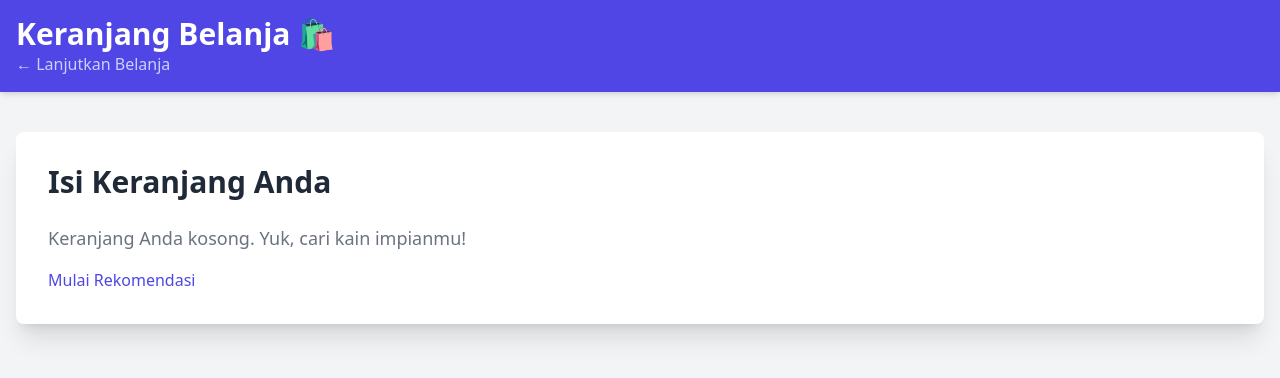
After one commit to agunggema-debug/toko-kains, a Flask app: page /cart in a window 1280 px wide. The commit adds this page. Shown: the top 378 px of the page. Run offline with Flask 3, Linux system fonts and the light colour scheme; some libraries are stand-ins or nearby versions.

Commit message:
feat: Initial commit for Smart Fabric Recommender App

```diff
--- a/app.py
+++ b/app.py
@@ -1,67 +1,315 @@
-from flask import Flask, render_template, request, jsonify
+from flask import Flask, render_template, request, make_response
+import json
 
 app = Flask(__name__)
 
 # --- Data Simulasi Kain (Simulasi Database) ---
 # Di dunia nyata, data ini akan diambil dari database
 kain_data = [
-    {"nama": "Katun Jepang Premium", "jenis": "katun", "warna": "putih", "motif": "polos", "kegunaan": "kemeja, dress", "harga": "Rp 45.000/m"},
-    {"nama": "Sutra Satin Elegant", "jenis": "sutra", "warna": "emas", "motif": "polos", "kegunaan": "gaun malam, selendang", "harga": "Rp 75.000/m"},
-    {"nama": "Linen Rami Alami", "jenis": "linen", "warna": "beige", "motif": "polos", "kegunaan": "celana, outer", "harga": "Rp 55.000/m"},
-    {"nama": "Woolpeach Floral", "jenis": "wolfis", "warna": "biru", "motif": "bunga", "kegunaan": "gamis, tunik", "harga": "Rp 35.000/m"},
-    {"nama": "Denim Strech", "jenis": "denim", "warna": "biru", "motif": "polos", "kegunaan": "jaket, jeans", "harga": "Rp 60.000/m"},
-    {"nama": "Rayon Viscose Motif", "jenis": "rayon", "warna": "hijau", "motif": "abstrak", "kegunaan": "pajamas, daster", "harga": "Rp 30.000/m"},
-    {"nama": "Brokat Semi-Prancis", "jenis": "brokat", "warna": "merah", "motif": "renda", "kegunaan": "kebaya, dress pesta", "harga": "Rp 90.000/m"},
+    {"nama": "Katun Jepang Premium", "jenis": "katun", "warna": "putih", "motif": "polos", "kegunaan": "kemeja, dress", "harga": "Rp 45.000/m", "image_url": "https://picsum.photos/seed/katun/300/200"},
+    {"nama": "Sutra Satin Elegant", "jenis": "sutra", "warna": "emas", "motif": "polos", "kegunaan": "gaun malam, selendang", "harga": "Rp 75.000/m", "image_url": "https://picsum.photos/seed/sutra/300/200"},
+    {"nama": "Linen Rami Alami", "jenis": "linen", "warna": "beige", "motif": "polos", "kegunaan": "celana, outer", "harga": "Rp 55.000/m", "image_url": "https://picsum.photos/seed/linen/300/200"},
+    {"nama": "Woolpeach Floral", "jenis": "wolfis", "warna": "biru", "motif": "bunga", "kegunaan": "gamis, tunik", "harga": "Rp 35.000/m", "image_url": "https://picsum.photos/seed/woolpeach/300/200"},
+    {"nama": "Denim Strech", "jenis": "denim", "warna": "biru", "motif": "polos", "kegunaan": "jaket, jeans", "harga": "Rp 60.000/m", "image_url": "https://picsum.photos/seed/denim/300/200"},
+    {"nama": "Rayon Viscose Motif", "jenis": "rayon", "warna": "hijau", "motif": "abstrak", "kegunaan": "pajamas, daster", "harga": "Rp 30.000/m", "image_url": "https://picsum.photos/seed/rayon/300/200"},
+    {"nama": "Brokat Semi-Prancis", "jenis": "brokat", "warna": "merah", "motif": "renda", "kegunaan": "kebaya, dress pesta", "harga": "Rp 90.000/m", "image_url": "https://picsum.photos/seed/brokat/300/200"},
+    {"nama": "Katun Motif Garis", "jenis": "katun", "warna": "abu-abu", "motif": "garis", "kegunaan": "kemeja, rok", "harga": "Rp 40.000/m", "image_url": "https://picsum.photos/seed/katunmotif/300/200"},
 ]
+# --- Muat Bobot dari File Konfigurasi ---
+def load_weights():
+    """Memuat bobot dari file konfigurasi JSON."""
+    try:
+        with open('config.json', 'r') as f:
+            config = json.load(f)
+            return config.get('rekomendasi_bobot', {})
+    except FileNotFoundError:
+        print("PERINGATAN: config.json tidak ditemukan. Menggunakan bobot default.")
+        return {'jenis': 5, 'warna': 3, 'motif': 2}
+    except json.JSONDecodeError:
+        print("ERROR: config.json tidak valid. Menggunakan bobot default.")
+        return {'jenis': 5, 'warna': 3, 'motif': 2}
+
+# Muat bobot saat aplikasi dimulai
+BOBOT = load_weights()
+TOTAL_BOBOT_MAX = sum(BOBOT.values()) # Hitung total bobot maksimum secara dinamis
+
+# --- Fungsi Utilitas untuk Opsi Filter ---
+def get_unique_options(key):
+    """Mengambil daftar unik dari nilai 'key' (jenis, warna, atau motif)."""
+    return sorted(list(set([kain[key].title() for kain in kain_data])))
+
+# --- Fungsi Utilitas untuk Mencari Kain ---
+def find_kain_by_name(kain_name):
+    """Mencari objek kain berdasarkan nama yang di-URL-kan."""
+    # Ubah nama_kain menjadi format yang mudah dibandingkan (misal: lowercase, ganti spasi jadi strip)
+    target_slug = kain_name.lower().replace(' ', '-')
+
+    for kain in kain_data:
+        kain_slug = kain['nama'].lower().replace(' ', '-')
+        if kain_slug == target_slug:
+            return kain
+    return None
 
 # --- Simulasi Logika Rekomendasi (Simulasi AI) ---
-def get_rekomendasi(preferensi_jenis):
+# --- Logika Rekomendasi (Diperbarui dengan Scoring) ---
+def calculate_score_and_recommend(preferensi_jenis, preferensi_warna, preferensi_motif):
     """
-    Fungsi sederhana untuk merekomendasikan kain berdasarkan jenis yang disukai.
-    Di dunia nyata, ini bisa berupa model Machine Learning (ML) yang lebih kompleks.
+    Menghitung skor kecocokan setiap kain berdasarkan preferensi dan bobot.
     """
-    rekomendasi = []
-    preferensi_jenis = preferensi_jenis.lower()
+    skor_kain = []
 
-    # Kriteria utama: Cocokkan jenis kain
+    # Normalisasi input
+    jenis_target = preferensi_jenis.lower() if preferensi_jenis else None
+    warna_target = preferensi_warna.lower() if preferensi_warna else None
+    motif_target = preferensi_motif.lower() if preferensi_motif else None
+
+    # Cek apakah ada preferensi yang diisi
+    ada_preferensi = jenis_target or warna_target or motif_target
+
     for kain in kain_data:
-        if preferensi_jenis in kain['jenis'].lower():
-            rekomendasi.append(kain)
+        current_score = 0
 
-    # Jika tidak ada yang cocok, berikan rekomendasi populer/default
-    if not rekomendasi:
-        # Berikan 3 kain populer (misalnya, 3 kain pertama)
-        return kain_data[:3]
+        # 1. Scoring Jenis Kain
+        if jenis_target and jenis_target in kain['jenis'].lower():
+            current_score += BOBOT.get('jenis', 0)
 
-    return rekomendasi
+        # 2. Scoring Warna Kain
+        if warna_target and warna_target in kain['warna'].lower():
+            current_score += BOBOT.get('warna', 0)
+
+        # 3. Scoring Motif Kain
+        if motif_target and motif_target in kain['motif'].lower():
+            current_score += BOBOT.get('motif', 0)
+
+        # Tambahkan skor ke data kain
+        kain_dengan_skor = kain.copy()
+        kain_dengan_skor['skor'] = str(current_score)
+        skor_kain.append(kain_dengan_skor)
+
+    # Filter dan urutkan berdasarkan skor
+    if ada_preferensi:
+        # Hanya tampilkan kain yang memiliki skor lebih besar dari 0 (minimal 1 kecocokan)
+        skor_kain.sort(key=lambda x: int(x['skor']), reverse=True)
+        rekomendasi_final = [kain for kain in skor_kain if int(kain['skor']) > 0]
+    else:
+        # Jika tidak ada input, tampilkan semua kain tanpa pengurutan skor
+        rekomendasi_final = skor_kain
+
+
+    # Jika setelah filter tidak ada hasil, kembalikan semua data awal (atau data populer)
+    if not rekomendasi_final:
+        return skor_kain # Mengembalikan semua kain (semuanya memiliki skor 0)
+
+    return rekomendasi_final
 
 # --- Routing Flask ---
 
 @app.route('/')
 def index():
-    """Menampilkan halaman utama dengan formulir input."""
-    # Daftar jenis kain unik untuk dropdown
-    jenis_kain_unik = sorted(list(set([kain['jenis'].title() for kain in kain_data])))
-    return render_template('index.html', jenis_kain=jenis_kain_unik)
+    """Menampilkan halaman utama dengan semua opsi filter."""
 
+    default_preferensi = {
+        'jenis': '',
+        'warna': '',
+        'motif': '',
+    }
+
+    context = {
+        'jenis_kain': get_unique_options('jenis'),
+        'warna_kain': get_unique_options('warna'),
+        'motif_kain': get_unique_options('motif'),
+        'preferensi_dipilih': default_preferensi,
+        'total_bobot_max': TOTAL_BOBOT_MAX # Kirim variabel ini ke template
+    }
+    return render_template('index.html', **context)
+
+#--- Routing Flask untuk Rekomendasi ---
 @app.route('/recommend', methods=['POST'])
 def recommend():
-    """Menerima input dari form dan mengembalikan rekomendasi."""
+    """Menerima input dari form (jenis, warna, motif) dan mengembalikan rekomendasi."""
+
     # Ambil input dari form
-    preferensi = request.form.get('preferensi_jenis')
+    preferensi_jenis = request.form.get('preferensi_jenis')
+    preferensi_warna = request.form.get('preferensi_warna')
+    preferensi_motif = request.form.get('preferensi_motif')
 
     # Dapatkan rekomendasi
-    hasil_rekomendasi = get_rekomendasi(preferensi)
+    hasil_rekomendasi = calculate_score_and_recommend(preferensi_jenis, preferensi_warna, preferensi_motif)
 
-    # Kembalikan hasilnya ke template untuk ditampilkan
-    jenis_kain_unik = sorted(list(set([kain['jenis'].title() for kain in kain_data])))
-    return render_template('index.html',
-                           rekomendasi=hasil_rekomendasi,
-                           jenis_kain=jenis_kain_unik,
-                           preferensi_dipilih=preferensi)
+    # Siapkan konteks untuk template
+    context = {
+        'jenis_kain': get_unique_options('jenis'),
+        'warna_kain': get_unique_options('warna'),
+        'motif_kain': get_unique_options('motif'),
+        'rekomendasi': hasil_rekomendasi,
+        # Untuk mempertahankan pilihan pengguna di form setelah submit
+        'preferensi_dipilih': {
+            'jenis': preferensi_jenis,
+            'warna': preferensi_warna,
+            'motif': preferensi_motif,
+        },
+        'total_bobot_max': TOTAL_BOBOT_MAX # Kirim variabel ini ke template
+    }
+    return render_template('index.html', **context)
+
+#--- Routing Flask untuk Halaman Detail Produk ---
+@app.route('/product/<kain_name>')
+def product_detail(kain_name):
+    """Menampilkan halaman detail produk."""
+    kain = find_kain_by_name(kain_name)
+
+    if kain:
+        # Untuk halaman detail, kita tidak perlu skor relevansi,
+        # tapi kita kirim semua data yang ada.
+        return render_template('detail.html', kain=kain)
+    else:
+        # Jika kain tidak ditemukan, kembali ke halaman utama atau tampilkan 404
+        return "Produk tidak ditemukan!", 404
+
+#
+@app.route('/add_to_cart/<kain_name>')
+def add_to_cart(kain_name):
+    """Menambahkan item ke keranjang (disimpan di cookie) dan mengarahkan kembali ke detail produk."""
+    kain = find_kain_by_name(kain_name)
+
+    if not kain:
+        return "Produk tidak ditemukan!", 404
+
+    # 1. Ambil data keranjang yang sudah ada dari cookie
+    cart_items_str = request.cookies.get('cart', '[]')
+    try:
+        cart_items = json.loads(cart_items_str)
+    except json.JSONDecodeError:
+        cart_items = []
+
+    # 2. Tambahkan item baru
+    item_id = kain_name.lower().replace(' ', '-')
+
+    # Cek apakah item sudah ada di keranjang (kita hanya tambahkan 1 unit untuk kesederhanaan)
+    found = False
+    for item in cart_items:
+        if item['id'] == item_id:
+            item['qty'] += 1
+            found = True
+            break
+
+    if not found:
+        cart_items.append({
+            'id': item_id,
+            'name': kain['nama'],
+            'price': kain['harga'],
+            'qty': 1
+        })
+
+    # 3. Simpan kembali ke cookie
+    response = make_response(redirect(url_for('product_detail', kain_name=kain_name)))
+    response.set_cookie('cart', json.dumps(cart_items), max_age=60*60*24*7) # Cookie berlaku 7 hari
+
+    return response
+
+@app.route('/cart')
+def cart_summary():
+    """Menampilkan ringkasan isi keranjang."""
+    cart_items_str = request.cookies.get('cart', '[]')
+    try:
+        cart_items = json.loads(cart_items_str)
+    except json.JSONDecodeError:
+        cart_items = []
+
+    total_belanja = 0
+
+    # Hitung total belanja
+    for item in cart_items:
+        # Ambil harga (misal: "Rp 45.000/m")
+        price_str = item.get('price', 'Rp 0/m')
+
+        # Bersihkan string harga untuk mendapatkan angka
+        # Hapus "Rp", hapus "/m", hapus titik, lalu konversi ke integer
+        cleaned_price = price_str.replace('Rp', '').replace('/m', '').replace('.', '').strip()
+        try:
+            unit_price = int(cleaned_price)
+        except ValueError:
+            unit_price = 0 # Jika konversi gagal, anggap harganya 0
+
+        item_qty = item.get('qty', 0)
+        total_belanja += (unit_price * item_qty)
+
+    # Konversi total belanja ke format rupiah
+    # Gunakan format string Python untuk pemisah ribuan
+    total_belanja_formatted = "Rp {:,}".format(total_belanja).replace(',', '.') # ubah koma jadi titik
+
+    return render_template('cart.html',
+                           cart_items=cart_items,
+                           total_belanja=total_belanja_formatted)
+
+# --- Pastikan Anda mengimpor 'redirect' dan 'url_for' di bagian atas app.py ---
+# from flask import Flask, render_template, request, make_response, redirect, url_for
+# Jika belum, tambahkan:
+from flask import redirect, url_for
+
+#--- Routing Flask untuk Mengelola Keranjang ---
+@app.route('/clear_cart')
+def clear_cart():
+    """Menghapus cookie keranjang (cart) untuk mengosongkan keranjang belanja."""
+
+    # Membuat respons yang akan mengarahkan pengguna kembali ke halaman keranjang
+    response = make_response(redirect(url_for('cart_summary')))
+
+    # Menghapus cookie 'cart' dengan menyetel nilainya ke kosong dan mengatur max_age=0
+    # Ini memberi tahu browser untuk segera menghapus cookie tersebut.
+    response.set_cookie('cart', '', max_age=0)
+
+    return response
+
+#--- Routing Flask untuk Memperbarui Isi Keranjang ---
+@app.route('/update_cart/<item_id>/<action>')
+def update_cart(item_id, action):
+    """
+    Memperbarui isi keranjang (menghapus item atau mengurangi kuantitas)
+    item_id: ID produk (slug)
+    action: 'remove' atau 'decrement'
+    """
+    cart_items_str = request.cookies.get('cart', '[]')
+    try:
+        cart_items = json.loads(cart_items_str)
+    except json.JSONDecodeError:
+        cart_items = []
+
+    new_cart_items = []
+
+    for item in cart_items:
+        if item['id'] == item_id:
+            if action == 'remove':
+                # Jangan tambahkan item ini ke new_cart_items (efeknya dihapus)
+                continue
+
+            elif action == 'decrement':
+                if item['qty'] > 1:
+                    item['qty'] -= 1
+                    new_cart_items.append(item)
+                # Jika qty = 1, dan kita decrement, item akan dihapus (tidak ditambahkan ke new_cart_items)
+
+            else:
+                # Jika aksi tidak valid, kembalikan item seperti semula
+                new_cart_items.append(item)
+        else:
+            # Item yang tidak diubah, tetap dimasukkan
+            new_cart_items.append(item)
+
+    # 1. Buat respons yang mengarahkan kembali ke halaman keranjang
+    response = make_response(redirect(url_for('cart_summary')))
+
+    # 2. Simpan keranjang baru ke cookie
+    if new_cart_items:
+        response.set_cookie('cart', json.dumps(new_cart_items), max_age=60*60*24*7)
+    else:
+        # Jika keranjang kosong, hapus cookie
+        response.set_cookie('cart', '', max_age=0)
+
+    return response
+
+
 
 # --- Jalankan Aplikasi ---
 if __name__ == '__main__':
-    # Saat deploy ke Render, Render akan menyediakan port-nya sendiri,
-    # tapi untuk testing lokal, kita pakai port 5000.
     app.run(debug=True)
--- /dev/null
+++ b/templates/cart.html
@@ -0,0 +1,65 @@
+<!DOCTYPE html>
+<html lang="id">
+  <head>
+    <meta charset="UTF-8" />
+    <meta name="viewport" content="width=device-width, initial-scale=1.0" />
+    <title>Keranjang Belanja</title>
+    <script src="https://cdn.tailwindcss.com"></script>
+  </head>
+  <body class="bg-gray-100 font-sans">
+    <header class="bg-indigo-600 shadow-md">
+      <div class="container mx-auto px-4 py-4">
+        <h1 class="text-3xl font-bold text-white">Keranjang Belanja 🛍️</h1>
+        <a href="/" class="text-indigo-200 hover:text-white transition duration-150">&larr; Lanjutkan Belanja</a>
+      </div>
+    </header>
+
+    <main class="container mx-auto px-4 py-10">
+      <div class="bg-white p-8 rounded-lg shadow-xl">
+        <h2 class="text-3xl font-semibold text-gray-800 mb-6">Isi Keranjang Anda</h2>
+
+        {% if cart_items %}
+        <ul class="divide-y divide-gray-200">
+          {% for item in cart_items %}
+          <li class="py-4 flex justify-between items-center">
+            <div class="flex flex-col">
+              <span class="text-lg font-medium text-gray-900">{{ item.name }}</span>
+              <span class="text-sm text-gray-500">{{ item.price }}</span>
+            </div>
+            <div class="flex items-center space-x-4">
+              <a href="{{ url_for('update_cart', item_id=item.id, action='decrement') }}" class="text-gray-500 hover:text-indigo-600 border border-gray-300 rounded-full w-6 h-6 flex items-center justify-center transition duration-150">
+                -
+              </a>
+              <span class="text-md font-bold text-indigo-600">Qty: {{ item.qty }}</span>
+              <a href="{{ url_for('update_cart', item_id=item.id, action='remove') }}" class="text-red-500 hover:text-red-700 ml-4"> &times; </a>
+            </div>
+          </li>
+          {% endfor %}
+        </ul>
+
+        <div class="mt-8 pt-4 border-t-2 border-gray-300 flex justify-between items-center">
+                    <span class="text-xl font-bold text-gray-800">TOTAL BELANJA:</span>
+                    <span class="text-2xl font-extrabold text-green-700">{{ total_belanja }}</span>
+                </div>
+                <div class="mt-4 pt-4 border-t border-gray-200 flex justify-end">
+                    </div>
+
+        {% else %}
+        <p class="text-lg text-gray-500">Keranjang Anda kosong. Yuk, cari kain impianmu!</p>
+        <a href="/" class="mt-4 inline-block text-indigo-600 hover:text-indigo-800 font-medium">Mulai Rekomendasi</a>
+        {% endif %}
+      </div>
+
+      {% if cart_items %}
+      <div>
+        <div class="mt-8 pt-4 flex justify-between items-center">
+        <a href="{{ url_for('clear_cart') }}" class="px-6 py-6 text-md font-medium rounded-md text-red-600 border-red-600 hover:bg-red-50 transition duration-150 ease-in-out">
+           Kosongkan Keranjang
+          </a>
+
+        <button class="px-6 py-3 text-lg font-medium rounded-md text-white bg-green-600 hover:bg-green-800">Lanjut ke Pembayaran</button>
+      </div>
+      {% endif %}
+    </main>
+  </body>
+</html>
```
Also changed, not shown: config.json (added, +8 -0 lines), templates/detail.html (added, +63 -0 lines), templates/index.html (+53 -8 lines), 2 other files.
